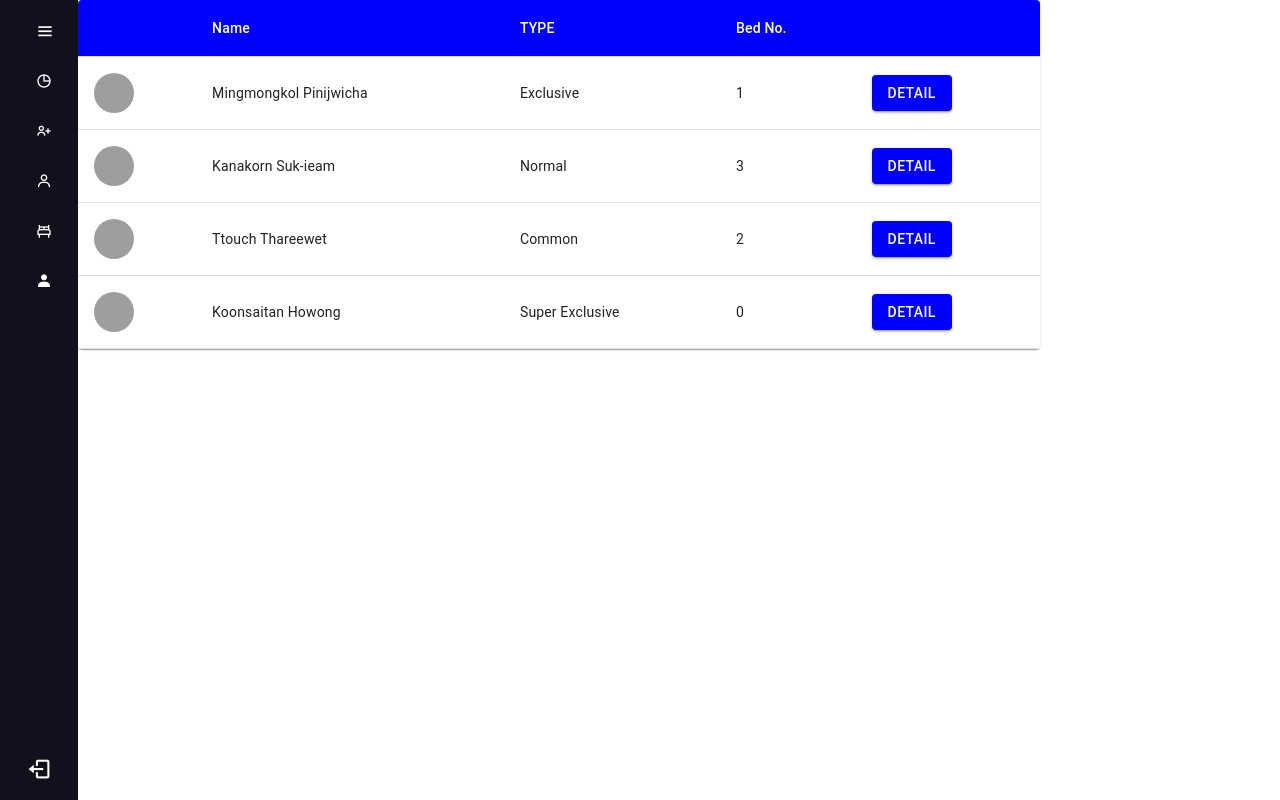
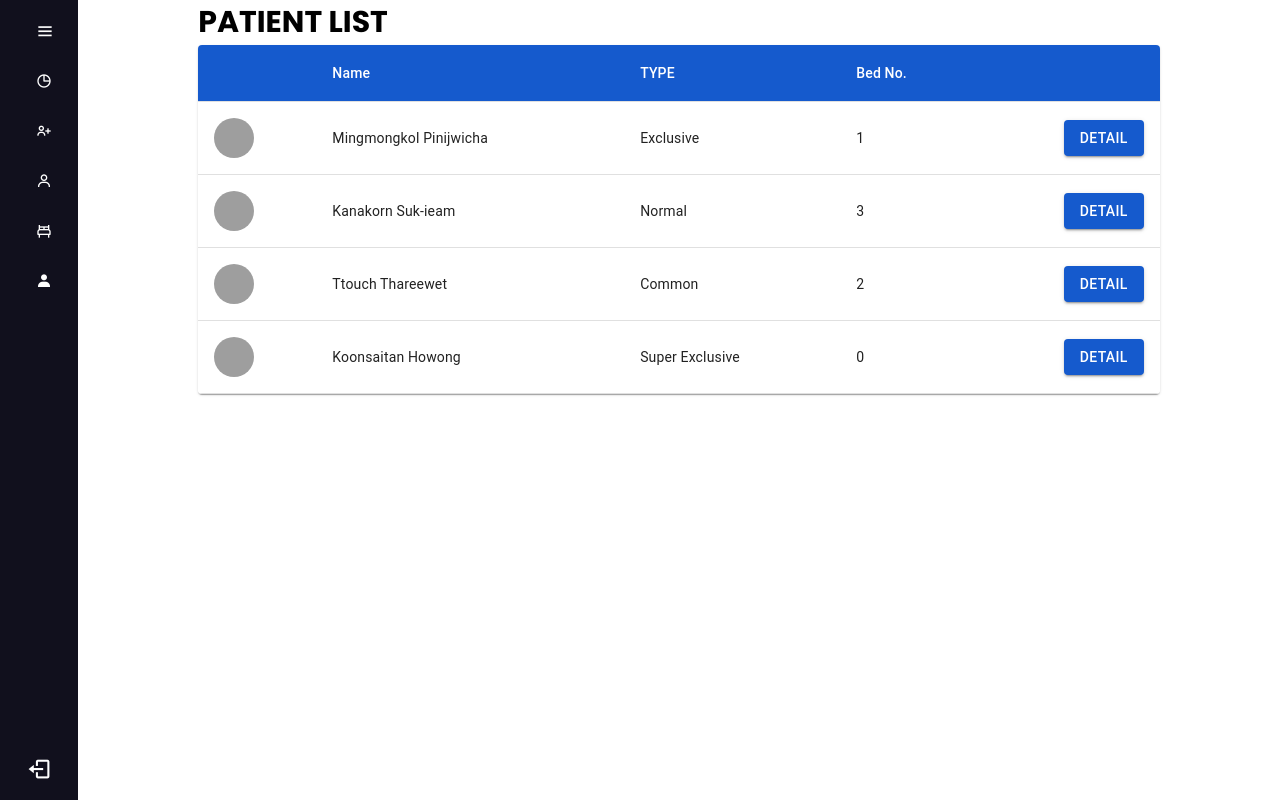
Before and after one commit to KanakornMek/covid-provider-web, a React (Create React App) app: page /patient in a window 1280 px wide. Built offline with nearby package versions, Linux system fonts and the light colour scheme; grey boxes are pictures that could not be loaded.

Commit message:
fix the color and  position.
fix the color and position.

```diff
--- a/src/pages/patient/Patient.js
+++ b/src/pages/patient/Patient.js
@@ -1,12 +1,18 @@
 import React from 'react'
 import CustomizedTables from './components/Table'
-
+import './patient.css'
 function Messages() {
     return (
-        <div>
-            <CustomizedTables />
+        <div className='table'>
+             <div style={{width: '80%'}}>
+
+                <div className='text-container'>
+                    <p className='text'>PATIENT LIST</p>
+                </div>
+                <CustomizedTables />
+            </div>
         </div>
-    )
+    );
 }
 
 export default Messages
--- a/src/pages/patient/components/Modal.js
+++ b/src/pages/patient/components/Modal.js
@@ -28,7 +28,7 @@ function MyModal({ open, setOpen, data }) {
                             <div>
                                 <div className='titlebox1'>
                                     <Avatar src={data.picture} />
-                                    <p style={{marginLeft : 10,marginTop : 10}}>Name : {data.name}</p>
+                                    <p style={{ marginLeft: 10, marginTop: 10 }}>Name : {data.name}</p>
                                 </div>
                                 <div className='titlebox2'>
                                     <h1 >Age : 16</h1>
@@ -73,16 +73,19 @@ function MyModal({ open, setOpen, data }) {
                                 sx={{
                                     borderColor: 'red',
                                     '&:hover': {
-                                        backgroundColor: 'darkred'
-                                    },color : 'red' ,border : 2
+                                        backgroundColor: 'red',
+                                        color: 'white'
+                                    }, color: 'red',
                                 }} >Edit</Button>
 
-                            <Button variant='outlined'
+                            <Button variant='contained'
                                 sx={{
-                                    borderColor: '#5EF48B', '&:hover': {
-                                        backgroundColor: '#00f74a'
+                                    backgroundColor: '#00f74a',
+                                    '&:hover': {
+                                        backgroundColor: '#00a130',
+
                                     }
-                                    , marginLeft: 1.5,color :'#5EF48B',border : 2
+                                    , marginLeft: 1.5,
                                 }}
                             >Save</Button>
                         </div>
--- a/src/pages/patient/components/Table.js
+++ b/src/pages/patient/components/Table.js
@@ -14,7 +14,7 @@ import { Carousel } from 'react-responsive-carousel';
 
 const StyledTableCell = styled(TableCell)(({ theme }) => ({
   [`&.${tableCellClasses.head}`]: {
-    backgroundColor: 'blue',
+    backgroundColor: '#155ACD',
     color: theme.palette.common.white,
   },
   [`&.${tableCellClasses.body}`]: {
@@ -47,7 +47,7 @@ export default function CustomizedTables() {
   return (
     <>
       <MyModal open={openModal} setOpen={setOpenModal} data={selectedData} />
-      <TableContainer sx={{ width: '80%'}} component={Paper}>
+      <TableContainer sx={{ width: '100%'}} component={Paper}>
         <Table sx={{}} aria-label="customized table">
           <TableHead>
             <TableRow>
@@ -72,12 +72,12 @@ export default function CustomizedTables() {
                 <StyledTableCell >{row.Type}</StyledTableCell>
                 <StyledTableCell >{row.Bed}</StyledTableCell>
 
-                <StyledTableCell>
+                <StyledTableCell align='right'>
                   <Button sx={{
                     '&:hover': {
-                      backgroundColor: 'gray'
+                      backgroundColor: '#001f54'
                     },
-                    backgroundColor: 'blue',
+                    backgroundColor: '#155ACD',
                     color: 'white'
                   }}
                     variant="contained"
--- /dev/null
+++ b/src/pages/patient/patient.css
@@ -0,0 +1,17 @@
+
+.text{
+    font-weight: bold;
+    color: black;
+    font-size: 30px;
+}
+.table{
+    width: 100%;
+    margin: 0;
+    display:flex;
+    flex-direction: column;
+    align-items: center;
+}
+
+.text-container{
+    width: 100%;
+}
--- a/src/pages/requests/Request.js
+++ b/src/pages/requests/Request.js
@@ -1,12 +1,18 @@
 import React from 'react'
 import CustomizedTables from './components/Table'
+import './requests.css'
+function Messages() {
+    return (
+        <div className='table'>
+             <div style={{width: '80%'}}>
 
-function User() {
-    return (
-        <div>
-           <CustomizedTables />
+                <div className='text-container'>
+                    <p className='text'>Reservation request</p>
+                </div>
+                <CustomizedTables />
+            </div>
         </div>
-    )
+    );
 }
 
-export default User
+export default Messages
--- a/src/pages/requests/components/Modal.js
+++ b/src/pages/requests/components/Modal.js
@@ -71,7 +71,7 @@ function MyModal({ open, setOpen, data }) {
                                     }
                                 }} >Decline</Button>
 
-                            <Button variant='contaoned'
+                            <Button variant='contained'
                                 sx={{
                                     backgroundColor: '#5EF48B', '&:hover': {
                                         backgroundColor: '#00f74a'
--- a/src/pages/requests/components/Table.js
+++ b/src/pages/requests/components/Table.js
@@ -14,7 +14,7 @@ import { Carousel } from 'react-responsive-carousel';
 
 const StyledTableCell = styled(TableCell)(({ theme }) => ({
   [`&.${tableCellClasses.head}`]: {
-    backgroundColor: 'blue',
+    backgroundColor: '#155ACD',
     color: theme.palette.common.white,
   },
   [`&.${tableCellClasses.body}`]: {
@@ -24,7 +24,7 @@ const StyledTableCell = styled(TableCell)(({ theme }) => ({
 }));
 
 const StyledTableRow = styled(TableRow)(({ theme }) => ({
-   backgroundColor: 'white'
+   backgroundColor: '#white'
 
 }));
 
@@ -47,7 +47,7 @@ export default function CustomizedTables() {
   return (
     <>
       <MyModal open={openModal} setOpen={setOpenModal} data={selectedData} />
-      <TableContainer sx={{ width: '80%'}} component={Paper}>
+      <TableContainer sx={{ width: '100%'}} component={Paper}>
         <Table sx={{}} aria-label="customized table">
           <TableHead>
             <TableRow>
@@ -72,12 +72,12 @@ export default function CustomizedTables() {
                 <StyledTableCell >{row.Type}</StyledTableCell>
                 <StyledTableCell >{row.Bed}</StyledTableCell>
 
-                <StyledTableCell>
+                <StyledTableCell align='right' >
                   <Button sx={{
                     '&:hover': {
-                      backgroundColor: 'gray'
+                      backgroundColor: '#001f54'
                     },
-                    backgroundColor: 'blue',
+                    backgroundColor: '#155ACD',
                     color: 'white'
                   }}
                     variant="contained"
--- /dev/null
+++ b/src/pages/requests/requests.css
@@ -0,0 +1,16 @@
+.text{
+    font-weight: bold;
+    color: black;
+    font-size: 30px;
+}
+.table{
+    width: 100%;
+    margin: 0;
+    display:flex;
+    flex-direction: column;
+    align-items: center;
+}
+
+.text-container{
+    width: 100%;
+}
```
Lines whose indentation alone changed are shown as unchanged.
